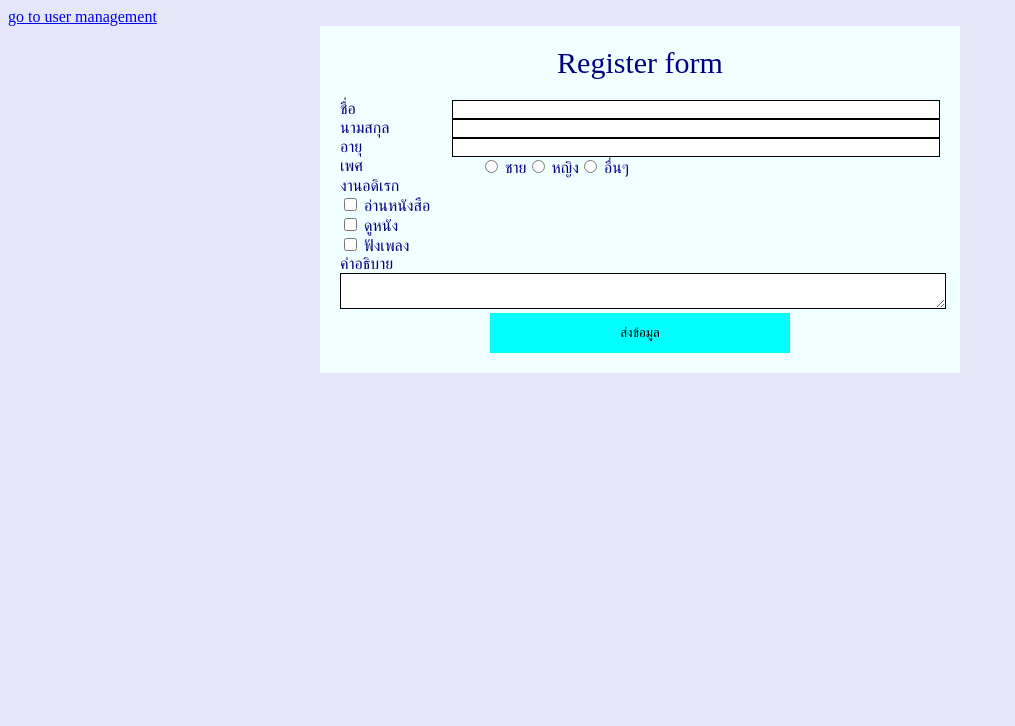
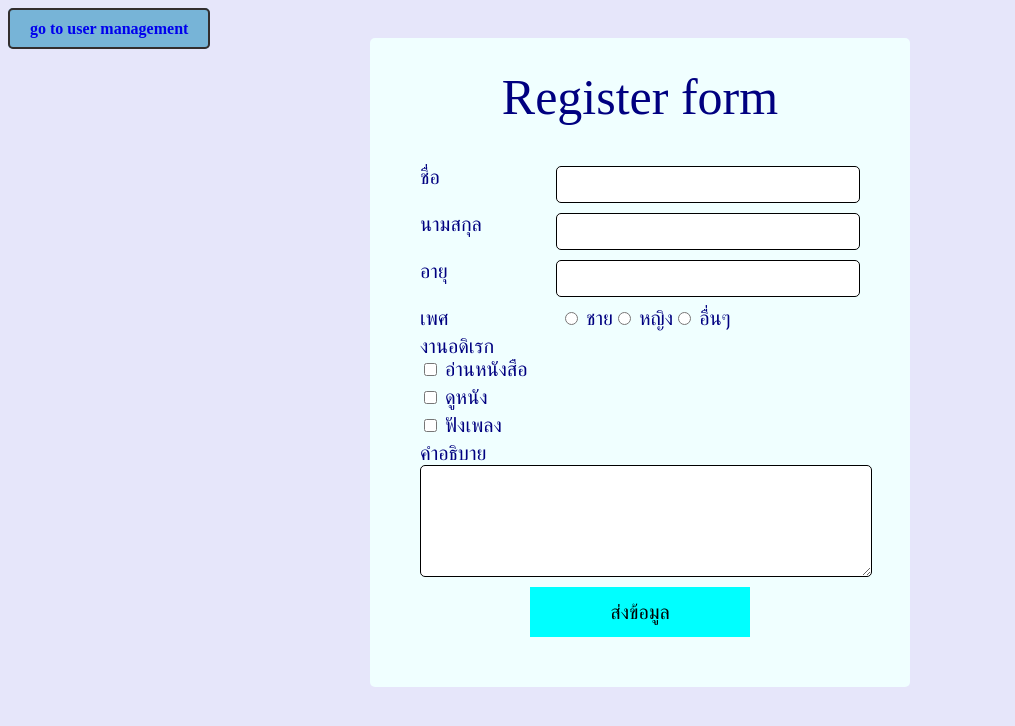
Before and after one commit to Cakenaphat/241-2567-820, a plain HTML site: page index.html in a window 1280 px wide. Shown: the whole page, without its empty margins (0-1015 px from the left). Drawn offline with nearby package versions, Linux system fonts and the light colour scheme; a web font is replaced by a local one.

Commit message:
update 19/03/68

```diff
--- a/index.html
+++ b/index.html
@@ -9,7 +9,10 @@
 
 </head>
 <body>
+
+    <div class="user-management-container"></div>
     <a href="user.html" class="user-management-link">go to user management</a>
+
     <div class="container">
         <div class="header">
             Register form
@@ -60,6 +63,7 @@
         <div class="center">
             <button onclick="submitData()" class="button">ส่งข้อมูล</button>
         </div>
+
     </div>
     <script src="https://cdn.jsdelivr.net/npm/axios@1.6.7/dist/axios.min.js"></script>
     <script src="index.js"></script>
--- a/server/package.json
+++ b/server/package.json
@@ -5,5 +5,6 @@
     "express": "^4.21.2",
     "mysql2": "^3.12.0",
     "nodemon": "^3.1.9"
+
   }
 }
--- a/styles.css
+++ b/styles.css
@@ -15,15 +15,19 @@ body {
 
 .container {
     width: 100%;
-    max-width: 640px;
+    max-width: 540px;
     margin-left: auto;
     margin-right: auto;
     background-color: azure;
-    padding: 20px;
+    padding: 50px;
+    border-radius: 5px;
     box-sizing: border-box;
+    font-size: 20px;
 }
 .header{
-    font-size: 30px;
+    font-size: 50px;
+    position: relative;
+    top: -20px;
     text-align: center;
     margin-bottom: 20px;
 }
@@ -40,14 +44,41 @@ input.form, textarea {
     border: 1px solid black;
     width: 100%;
 }
+
+input[type="text"], input[type="number"], textarea {
+    width: 300px;  /* ปรับความกว้าง */
+    height: 25px;  /* ปรับความสูง */
+    font-size: 20px; /* ขยายตัวอักษรให้ชัดขึ้น */
+    padding: 5px;  /* เพิ่มช่องว่างด้านใน */
+    border-radius: 5px;  /* ทำให้มีมุมโค้ง */
+
+}
+
+
 .center{
     text-align: center;
 }
 .button {
     border: 0;
     width: 50%;
+    font-size: 20px;
     background-color: aqua;
-    height: 40px;
+    height: 50px;
+}
+
+label {
+    display: block;      /* ทำให้ label เป็นบล็อก เพื่อให้ขึ้นบรรทัดใหม่ */
+    margin-bottom: 10px; /* เพิ่มระยะห่างด้านล่าง */
+}
+
+textarea {
+    display: block; /* ทำให้ textarea อยู่คนละบรรทัด */
+    width: 100%; /* ปรับให้กว้างเต็มพื้นที่ */
+    height: 100px; /* ปรับความสูง */
+}
+
+input, textarea, select {
+    margin-bottom: 10px; /* เพิ่มระยะห่างระหว่าง input */
 }
 
 .message {
@@ -66,6 +97,27 @@ input.form, textarea {
     background-color: lightcoral;
     display: block;
 }
+
+.user-management-container {
+    text-align: center;  /* จัดให้อยู่ตรงกลาง */
+    margin-top: 20px;  /* เว้นระยะห่างจากปุ่ม */
+}
+
+.user-management-link {
+    border: 2px solid rgb(51, 46, 46); /* กรอบสีดำ */
+    background-color: rgb(119, 180, 215); /* พื้นหลังสีเทา */
+    padding: 10px 20px;
+    text-decoration: none;
+    border-radius: 5px;
+    font-weight: bold;
+}
+
+a:hover {
+    background-color: yellow; /* เปลี่ยนสีพื้นหลังเมื่อชี้เมาส์ */
+    color: red; /* เปลี่ยนสีตัวอักษร */
+}
+
+
 @media screen and (max-width: 768px) {
     .flex {
         flex-direction: column;
--- a/user.js
+++ b/user.js
@@ -16,7 +16,7 @@ const loadData = async () => {
         let user = response.data[i];
         htmlData += `<div>${user.id} ${user.firstname} ${user.lastname}
         <a href= 'index.html?id=${user.id}'><button>Edit</button>
-        <button class ='delete' data-id='${user.id}')">Delete</button>
+        <button class="delete" data-id="${user.id}">Delete</button>
         </div>`
     }
 
@@ -31,8 +31,8 @@ const loadData = async () => {
             try{
                 await axios.delete(`${BASE_URL}/users/${id}`);
                 loadData();
-            } catch{
-                console.log('error', error);
+            } catch (error) {
+                console.error('Error:', error);
             }
         });
     }
```
